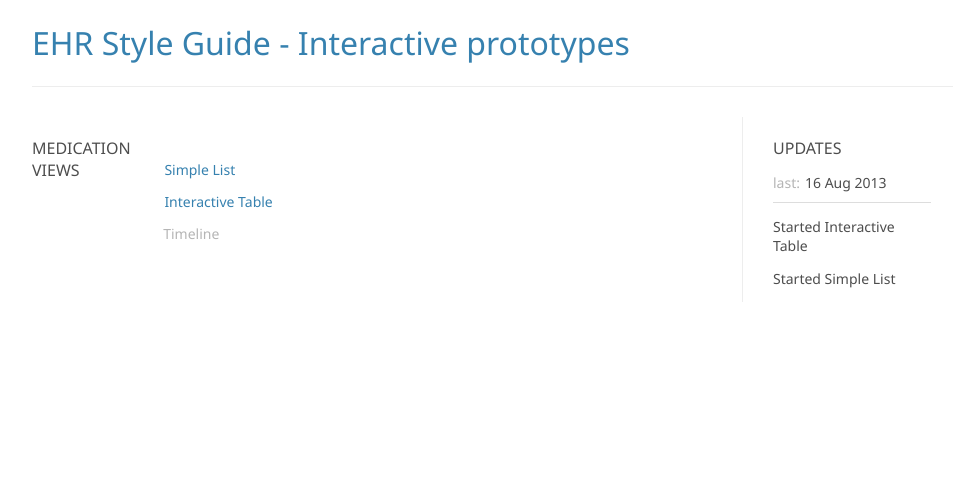
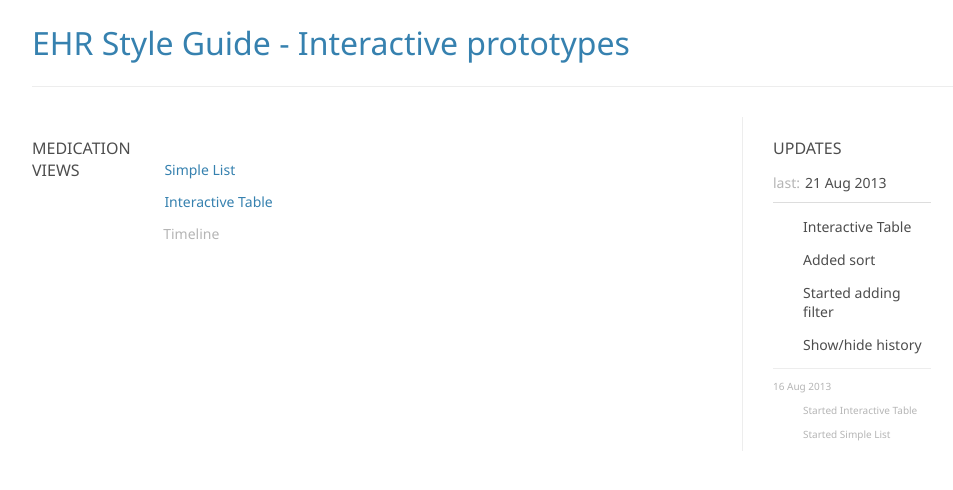
Before and after one commit to goinvo/EHR, a PHP site: page / in a window 1280 px wide. Shown: the top 490 px of the page, without its empty margins (163-1116 px from the left). Run offline with PHP 8.4, Linux system fonts and the light colour scheme.

Commit message:
update table of contents

```diff
--- a/contents.css
+++ b/contents.css
@@ -77,7 +77,9 @@ ul{
 	text-decoration: none;
 	color: #3681af;
 }
-
+.updates p{
+	margin-left: 30px;
+}
 .updates ul#datelist {
 	margin: 0px 0px 0px 32px;
 }
@@ -87,6 +89,13 @@ ul{
 #lastupdate{
 	padding: 0px 0px 10px 0px;
 	border-bottom: solid 1px #ddd;
+	margin-left: 0;
+}
+.old{
+	border-top: solid 1px #ededed;
+	color: #b5b5b5;
+	font-size: 10px;
+	padding-top: 10px;
 }
 
 /* #Base 960 Grid
--- a/index.html
+++ b/index.html
@@ -23,9 +23,16 @@
 		<div class="one-fifth column updates">
 			<h2>updates</h2>
 			<!--<p><span class="label">versions:</span><a href="./v1/">1</a></p>-->
-			<p id="lastupdate"><span class="label">last:</span>16 Aug 2013</p>
+			<p id="lastupdate"><span class="label">last:</span>21 Aug 2013</p>
+					<p>Interactive Table</p>
+					<p>Added sort</p>
+					<p>Started adding filter</p>
+					<p>Show/hide history</p>
+			<div class="old">
+				</span>16 Aug 2013</p>
 					<p>Started Interactive Table</p>
 					<p>Started Simple List</p>
+			</div>
 		</div>
 	</div><!--end container-->
 </body>
```
